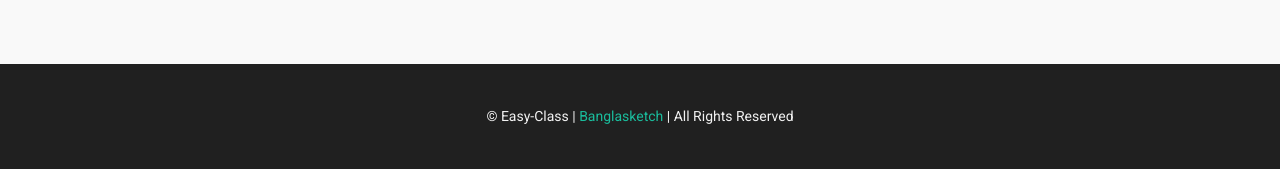
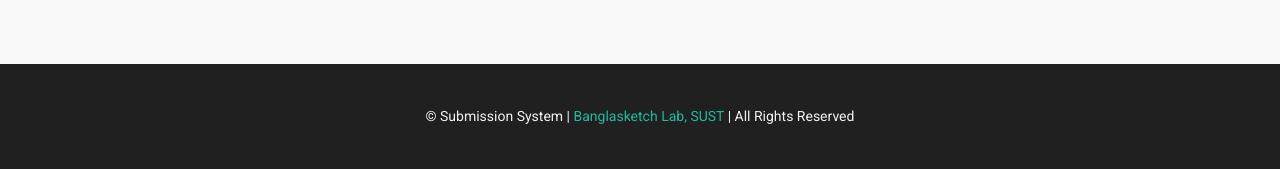
Before and after one commit to Samad-sust/sendMe, a Django app: page / in a window 1280 px wide. Shown: the part 1876-2045 px from the top of the page. Run offline with Django 4.2, Linux system fonts and the light colour scheme; some libraries are stand-ins or nearby versions.

Commit message:
change copyright text in footer

```diff
--- a/templates/base.html
+++ b/templates/base.html
@@ -99,7 +99,7 @@
 
 			<div id="copyrights">
 				<div class="container center clearfix">
-					&copy; Easy-Class | <a href="" target="blank"> Banglasketch </a> | All Rights Reserved
+					&copy; Submission System | <a href="" target="blank"> Banglasketch Lab, SUST</a> | All Rights Reserved
 				</div>
 			</div>
 
```
